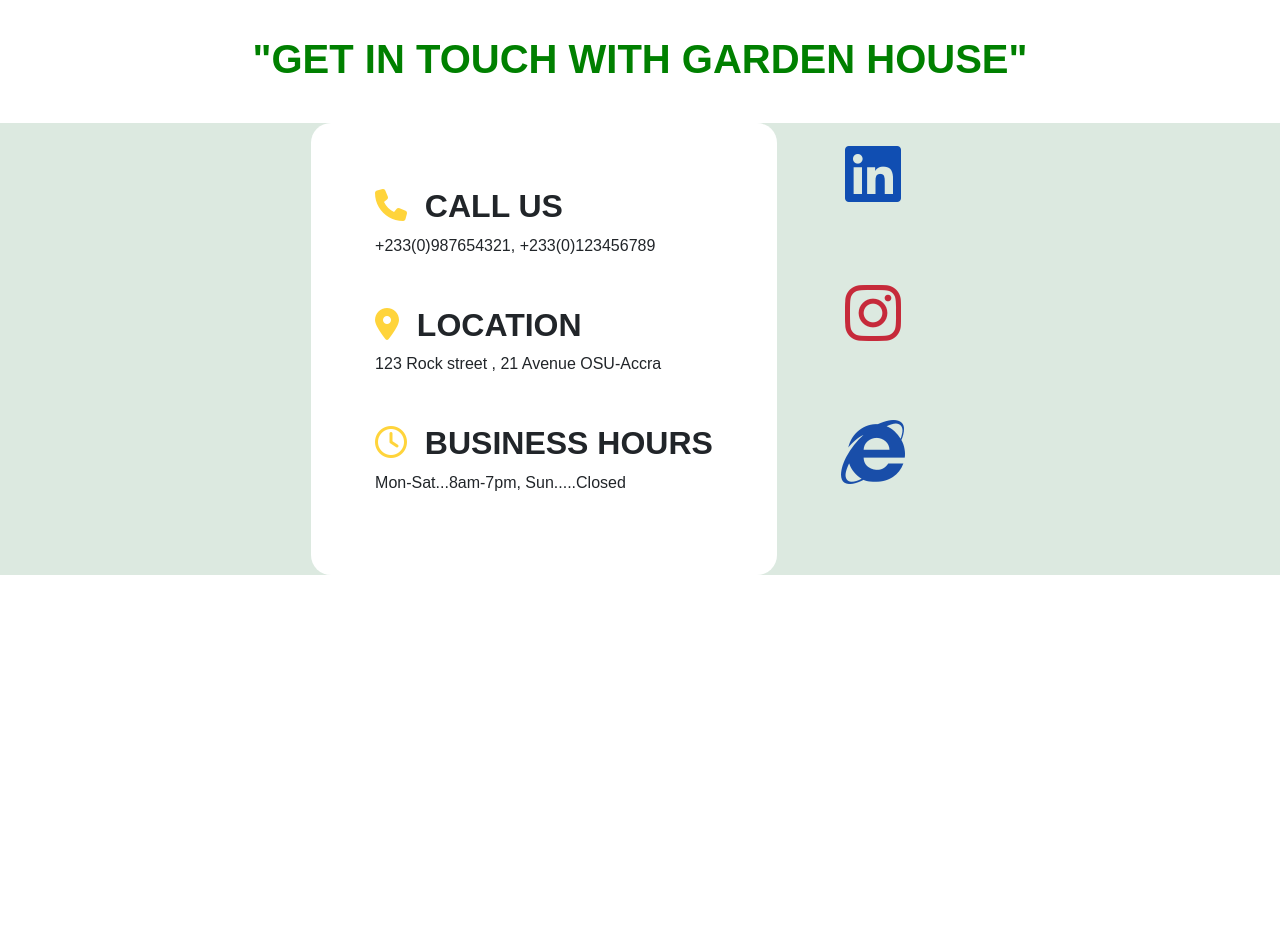
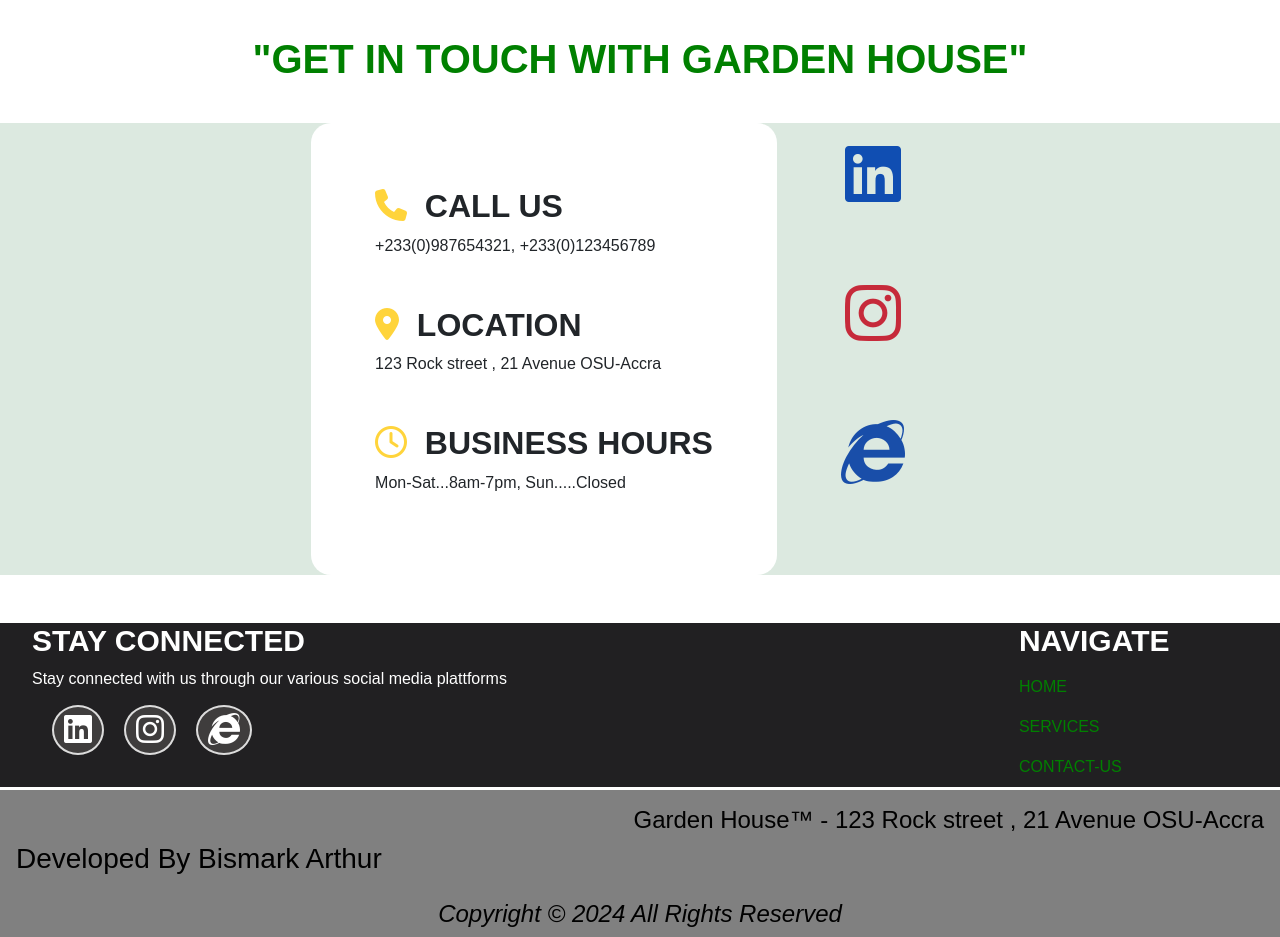
Before and after one commit to Bismark668/OIBSIP-task-1, a plain HTML site: page index.html in a window 1280 px wide. Shown: the part 3004-3941 px from the top of the page. Before the commit the page ends 3595 px from the top, so only its background shows below. Drawn offline with nearby package versions, Linux system fonts and the light colour scheme.

Commit message:
Finished adding footer

```diff
--- a/index.html
+++ b/index.html
@@ -31,6 +31,7 @@
                 <div class="button" >
                     <a class="nav-link" href="#view"><button type="button" class="btn  btn-lg" id="POP-UP">BOOK A VISIT</button></a>
                 </div>
+              </div>
             </div>
         </nav>
   </header>
@@ -245,6 +246,62 @@
     </div>
   </section>
 
+  <footer>
+    <div class="container-fluid fotter-home">
+      <div class="fonter-content">
+        <div class="footer-tittle">
+          <h4>Stay connected</h4>
+          <p>Stay connected with us through our various social media plattforms</p>
+        </div>
+        <div class="footer-socilas">
+          <div>
+            <h2><a href="www.linkedin.com/in/arthur-bismark-0a4979272" target="_blank"><i class="fa-brands fa-linkedin"></i></a></h2>
+
+          </div>
+
+          <div>
+            <h2><a href="https://github.com/Bismark668" target="_blank" ><i class="fa-brands fa-instagram " ></i></a></h2>
+
+          </div>
+
+          <div>
+            <h2><a href="https://bismark-arthur.netlify.app/" target="_blank"><i class="fa-brands fa-internet-explorer"></i></a></h2>
+          </div>
+        </div>
+      </div>
+      <div class="fonter-navigation">
+        <div class="footer-tittle">
+          <h4>Navigate</h4>
+        </div>
+        <div>
+          <ul class="navbar-nav">
+            <li>
+              <a class="nav-link " href="#home">HOME</a>
+            </li>
+            <li>
+              <a class="nav-link" href="#services">SERVICES</a>
+            </li>
+            <li>
+              <a class="nav-link" href="#contact">CONTACT-US</a>
+            </li>
+          </ul>
+
+        </div>
+      </div>
+    </div>
+    <div class="copy-right">
+      <div class="copy-tittle">
+        <h4>Garden House&trade; - 123 Rock street , 21 Avenue OSU-Accra</h4>
+        <h3>Developed By <a href="https://github.com/Bismark668" target="_blank" >Bismark Arthur</a></h3>
+      </div>
+      <div class="copy">
+        <h4><i>Copyright &copy; <span id="currentYear"></span> All Rights Reserved</i> </h4>
+      </div>
+    </div>
+  </footer>
+
+
+
 
 
 
--- a/script.js
+++ b/script.js
@@ -32,3 +32,10 @@ closeBtn.addEventListener('click',function(){
     let formsSection = document.querySelector('.sec-4')
     formsSection.classList.remove('active')
 })
+
+// Display curretn year at the footer
+
+document.addEventListener('DOMContentLoaded', function() {
+    var currentYear = new Date().getFullYear();
+    document.getElementById('currentYear').textContent = currentYear;
+   });
--- a/style.css
+++ b/style.css
@@ -145,8 +145,11 @@ section{
     font-size: 2rem;
 }
 
+
+/* Contact-us custom css */
+
 .contact-home{
-    height: 100vh;
+    height: max-content;
     width: 100%;
     padding: 2rem 0;
 }
@@ -364,6 +367,104 @@ section{
     font-weight: 600;
 }
 
+/* footer custom css */
+
+footer{
+    background-color: rgb(33, 32, 34);
+    color: white;
+}
+
+.fotter-home{
+    padding: 0;
+    margin: 0;
+    display: flex;
+    justify-content: flex-start;
+    align-items: flex-start;
+    border-bottom: 3px solid  white;
+}
+
+.fonter-content{
+    padding:  0 2rem;
+
+    h4{
+        text-transform: uppercase;
+        font-size: 30px;
+        font-weight: 700;
+    }
+
+    p{
+        font-weight: lighter;
+        margin-bottom: 20px;
+
+    }
+}
+
+.footer-socilas{
+    display: flex;
+
+    h2 a{
+        width: 15px;
+        height: 15px;
+        color: white;
+        margin-left: 20px;
+        border: 2px solid gainsboro;
+        border-radius: 50%;
+        padding: 5px 10px;
+        background: rgb(63, 61, 61);
+    }
+}
+
+.fonter-navigation{
+    padding: 0 2rem;
+    margin-left: 35%;
+
+    h4{
+        text-transform: uppercase;
+        font-size: 30px;
+        font-weight: 700;
+    }
+
+    a{
+        font-weight: lighter;
+        color: green;
+    }
+}
+
+.copy-right{
+    background-color: gray;
+}
+.copy-tittle{
+    display: flex;
+    flex-direction: column;
+    padding: 1rem;
+
+    h4{
+        align-self: end;
+        color: black;
+    }
+    h3{
+        color: black;
+
+        a{
+            text-decoration: none;
+            color: black;
+        }
+    }
+}
+
+.copy{
+    display: flex;
+    align-items: center;
+    justify-content: center;
+    padding: 0 10px;
+
+    h4{
+        font-weight: lighter;
+        color: black;
+
+    }
+}
+
 
 
 
@@ -418,6 +519,18 @@ section{
         display: none;
     }
 
+    .fonter-content{
+        display: flex;
+        flex-direction: column;
+        justify-content: center;
+        align-items: center;
+        width: 100%;
+    }
+
+    .fonter-navigation{
+        display: none;
+    }
+
 }
 
 
```
